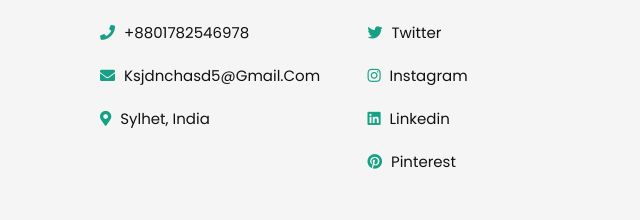
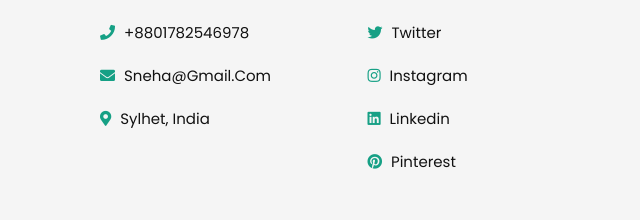
Before and after one commit to snehachakrabortty/Hospital-Website, a plain HTML site: page index.html in a window 1280 px wide. Shown: the part 6462-6682 px from the top of the page, 550-1190 px from the left. Drawn offline with Linux system fonts and the light colour scheme.

Commit message:
added index.html

```diff
--- a/index.html
+++ b/index.html
@@ -504,7 +504,7 @@
             <h3>appointment info</h3>
             <a href="#"> <i class="fas fa-phone"></i> +8801688238801 </a>
             <a href="#"> <i class="fas fa-phone"></i> +8801782546978 </a>
-            <a href="#"> <i class="fas fa-envelope"></i> ksjdnchasd5@gmail.com </a>
+            <a href="#"> <i class="fas fa-envelope"></i> Sneha@gmail.com </a>
             <a href="#"> <i class="fas fa-map-marker-alt"></i> sylhet, India </a>
         </div>
 
```
